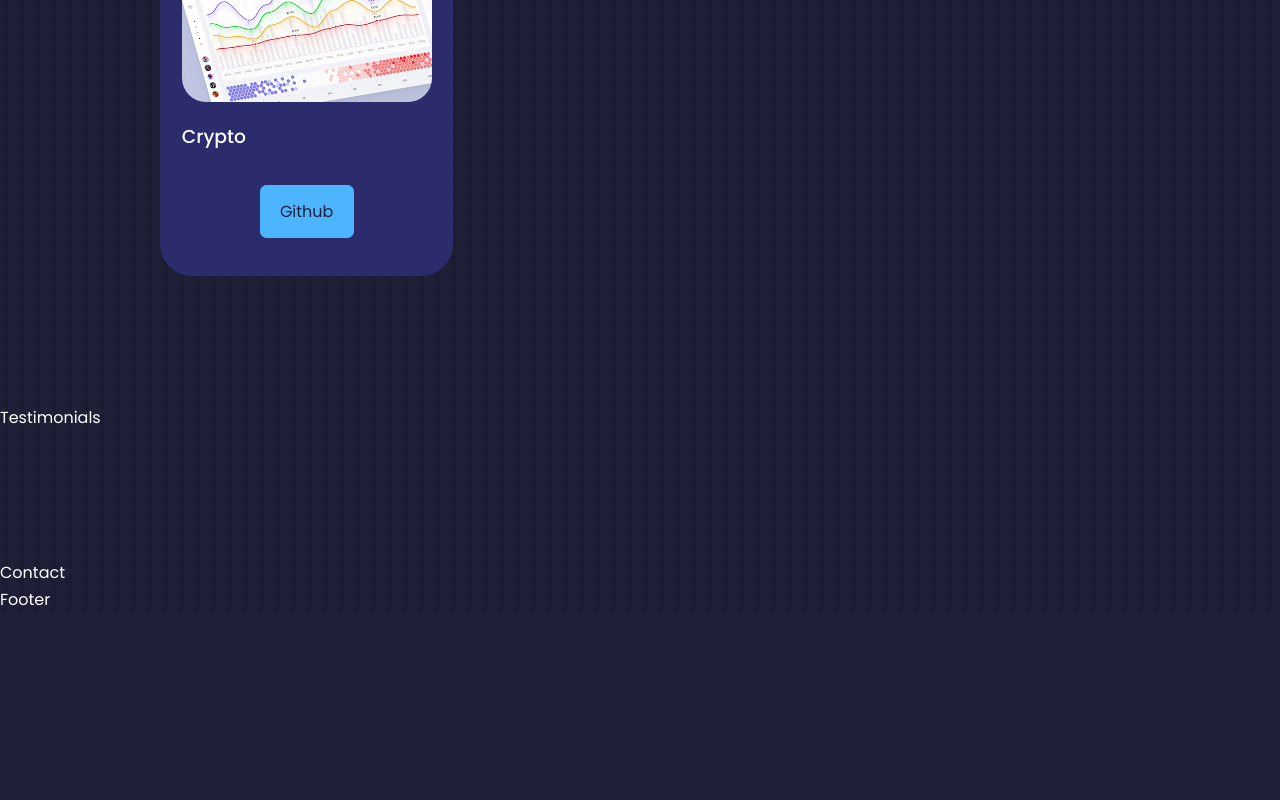
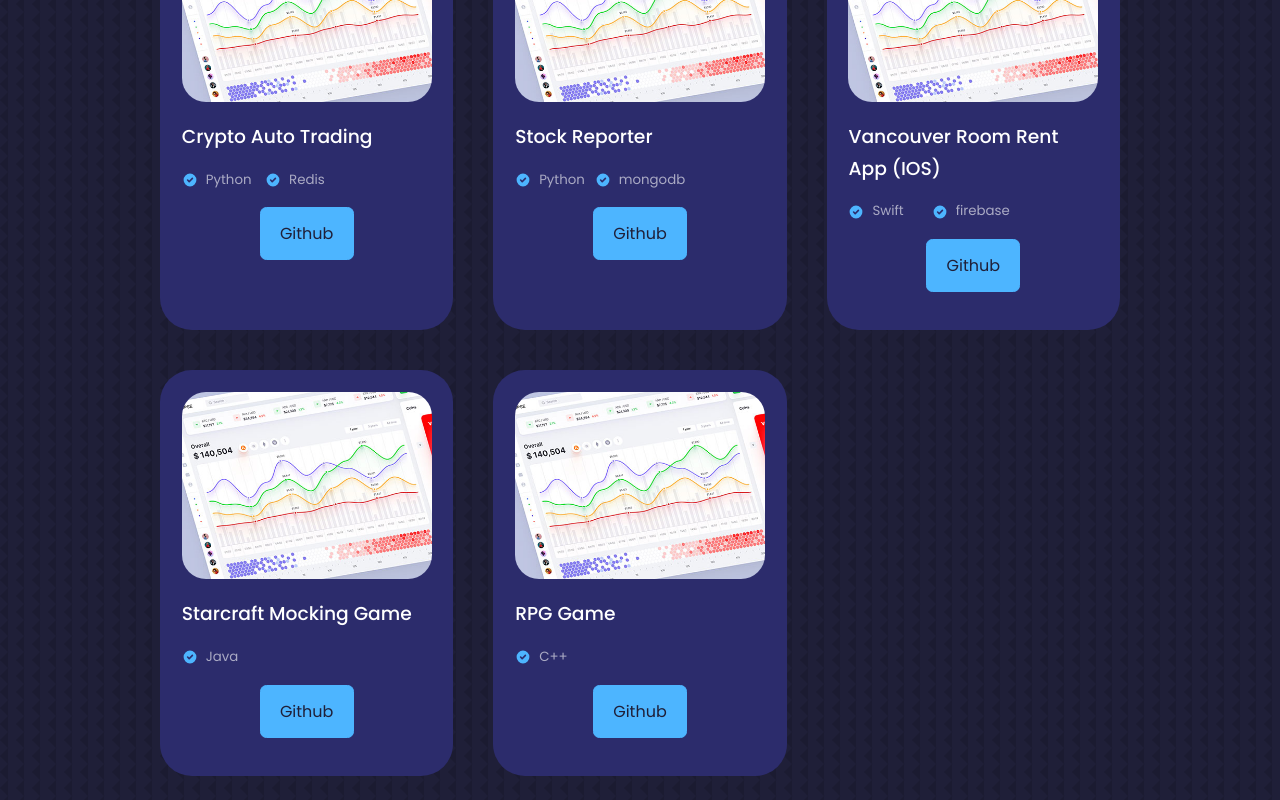
Before and after one commit to skwon2345/my_portfolio, a React (Create React App) app: page / in a window 1280 px wide. Shown: the part 3060-3860 px from the top of the page. Before the commit the page ends 3673 px from the top, so only its background shows below. Built offline with nearby package versions, Linux system fonts and the light colour scheme.

Commit message:
personal changes

```diff
--- a/src/components/portfolio/Portfolio.js
+++ b/src/components/portfolio/Portfolio.js
@@ -6,14 +6,46 @@ import IMG3 from '../../assets/portfolio3.jpg';
 import IMG4 from '../../assets/portfolio4.jpg';
 import IMG5 from '../../assets/portfolio5.png';
 import IMG6 from '../../assets/portfolio6.jpg';
+import {BsPatchCheckFill} from 'react-icons/bs';
+import {HiCheckCircle} from 'react-icons/hi';
 
 const data = [
   {
     id: 1,
     image: IMG1,
-    title: 'Crypto',
-    github: "https://github.com"
+    title: 'Crypto Auto Trading',
+    github: "https://github.com",
+    stacks: ["Python", "Redis"]
+  },
+  {
+    id: 2,
+    image: IMG1,
+    title: 'Stock Reporter',
+    github: "https://github.com",
+    stacks: ["Python", "mongodb"]
+  },
+  {
+    id: 3,
+    image: IMG1,
+    title: 'Vancouver Room Rent App (IOS)',
+    github: "https://github.com",
+    stacks: ["Swift", "firebase"]
+  },
+  {
+    id: 4,
+    image: IMG1,
+    title: 'Starcraft Mocking Game',
+    github: "https://github.com",
+    stacks: ["Java"]
+  },
+  {
+    id: 5,
+    image: IMG1,
+    title: 'RPG Game',
+    github: "https://github.com",
+    stacks: ["C++"]
   }
+
 ]
 
 const Portfolio = () => {
@@ -24,13 +56,26 @@ const Portfolio = () => {
 
       <div className='container portfolio__container'>
         {
-          data.map(({id, image, title, github}) => {
+          data.map(({id, image, title, github, stacks}) => {
             return (
               <article key={id} className='portfolio__item'>
                 <div className='portfolio__item-image'>
                   <img src={image} alt={title} />
                 </div>
                 <h3>{title}</h3>
+                <div className='fe'>
+                  {
+                    stacks.map((stacks) => {
+                      return (
+                        <article className='portfolio__stack'>
+                          <HiCheckCircle className='portfolio__stack-icon'/>
+                          <small className='text-light'>{stacks}</small>
+                        </article>
+                      )
+                    })
+                  }
+                </div>
+
                 <div className='portfolio__item-cta'>
                   <a href={github} className='btn btn-primary'>Github</a>
                 </div>
--- a/src/components/portfolio/portfolio.css
+++ b/src/components/portfolio/portfolio.css
@@ -23,7 +23,7 @@
 }
 
 .portfolio__item h3 {
-    margin: 1.2rem 0 2rem;
+    margin: 1.2rem 0 1rem;
 }
 
 .portfolio__item-cta {
@@ -31,6 +31,22 @@
     gap: 1rem;
     margin-bottom: 1rem;
     justify-content: center;
+}
+
+.portfolio__stack {
+    display: flex;
+    gap:0.5rem;
+}
+
+.portfolio__stack-icon {
+    margin-top: 0.2rem;
+    color: var(--color-primary);
+}
+
+.fe {
+    display: grid;
+    grid-template-columns: repeat(3, 1fr);
+    margin-bottom: 1rem;
 }
 
 @media screen and (max-width: 1024px) {
```
